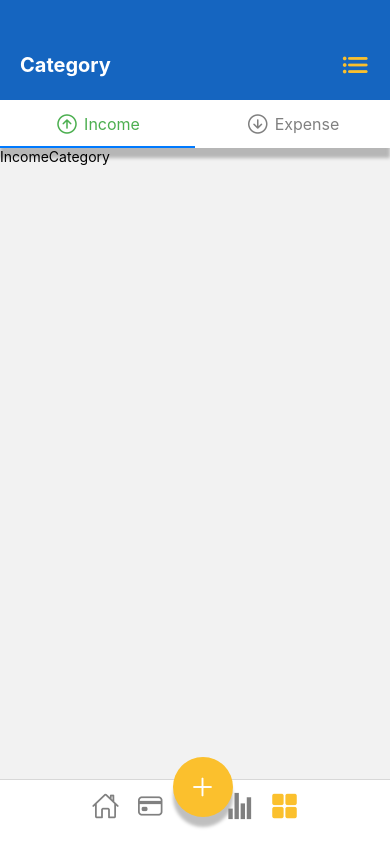
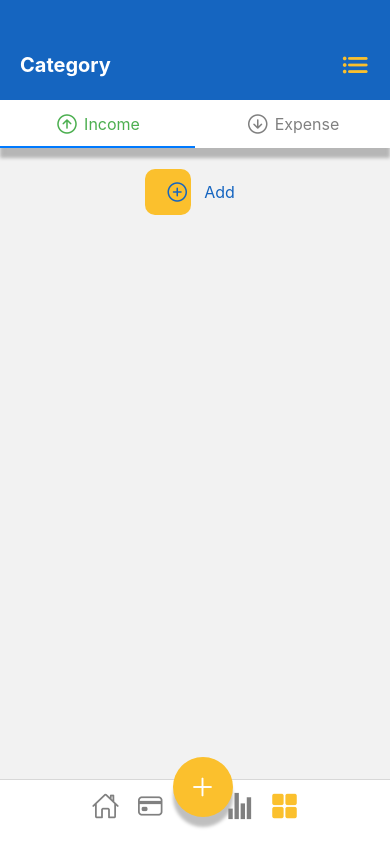
Before and after one commit to tsiaroFitia/SpendlyWay, a React Native app: screen /Category in a window 390 px wide. Built offline with nearby package versions, Linux system fonts and the light colour scheme.

Commit message:
update sur IncomeCategory; ajout de AddCATEGORY

```diff
--- a/src/components/category/AddCategory.js
+++ b/src/components/category/AddCategory.js
@@ -1,5 +1,6 @@
 import React, { Component } from 'react';
 import { View, Text, TouchableOpacity, StyleSheet } from 'react-native';
+import { Ionicons } from '@expo/vector-icons';
 import Colors from '../../outils/Colors';
 import ModalAddCategory from './ModalAddCategory';
 
@@ -23,7 +24,13 @@ export default class AddCategory extends Component {
       <View style={styles.container}>
         <View style={styles.headercontent}>
           <TouchableOpacity style={styles.button} onPress={this.openFormModal}>
-            <Text style={styles.buttonText}>New Category</Text>
+                <Ionicons
+                      name="add-circle-outline"
+                      size={24}
+                      color={Colors.BleuFoncé}
+                      style={{ marginLeft: 10 }}
+                />
+                <Text style={styles.buttonText}>Add</Text>
           </TouchableOpacity>
         </View>
 
@@ -55,6 +62,6 @@ const styles = StyleSheet.create({
    buttonText: {
      fontSize: 16,
      color: Colors.BleuFoncé,
-    textAlign: 'center',
+     marginLeft: 15,
    },
 });
--- a/src/components/category/ImportIcone/Icone.js
+++ b/src/components/category/ImportIcone/Icone.js
@@ -14,11 +14,6 @@ const icons = [
   'pizza-outline', 'shirt-outline', 'videocam-outline',
   'card-outline', 'car-outline', 'shield-checkmark-outline',
   'calendar-outline', 'stats-chart-outline', 'school-outline', 'leaf-outline',
-
-  'home-outline', 'briefcase-outline', 'rocket-outline',
-  'trophy-outline', 'gift-outline', 'people-outline', 'fast-food-outline',
-  'pizza-outline', 'shirt-outline', 'videocam-outline',
-  'card-outline', 'car-outline', 'shield-checkmark-outline',
 ];
 
 export default class Icone extends Component {
--- a/src/components/category/IncomeCategory.js
+++ b/src/components/category/IncomeCategory.js
@@ -1,20 +1,21 @@
 import { Text, View, StyleSheet} from 'react-native'
 import React, { Component } from 'react'
 import Colors from '../../outils/Colors';
+
+import AddCategory from './AddCategory';
 
 export default class IncomeCategory extends Component {
   render() {
     return (
       <View style={styles.container}>
-        <Text>IncomeCategory</Text>
-        <View></View>
+        <AddCategory />
       </View>
     )
   }
 }
 
 const styles = StyleSheet.create({
-  container:{
-
+  container: {
+    flex: 1,
   },
 })
```
Lines whose indentation alone changed are shown as unchanged.
